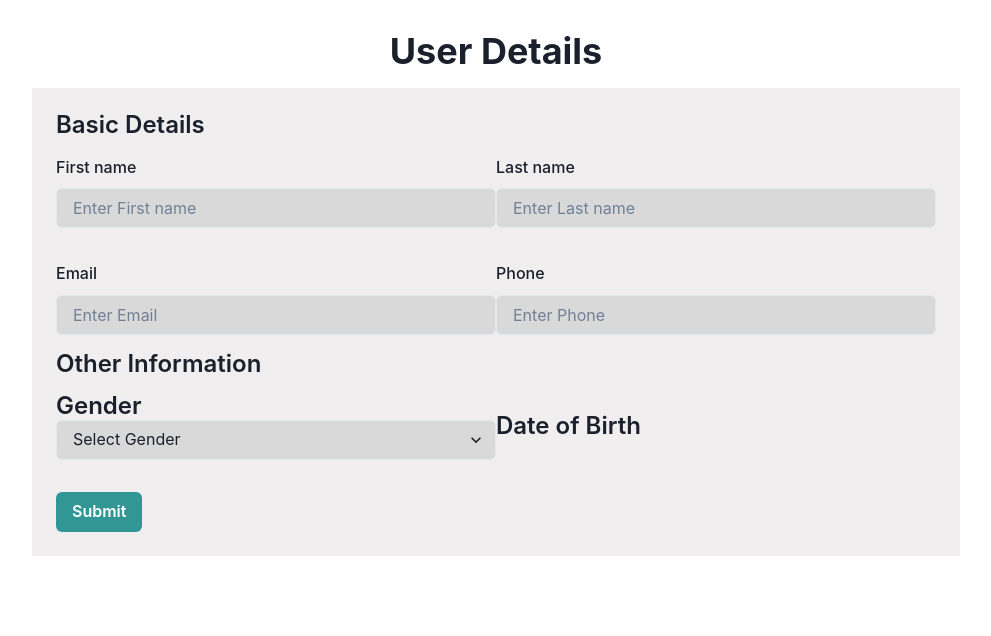
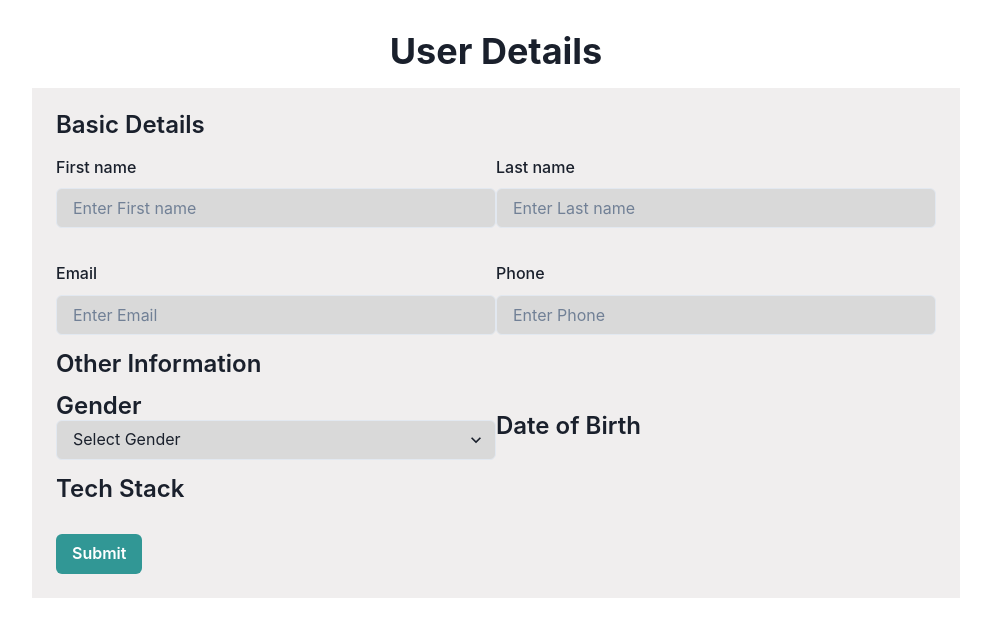
Before and after one commit to zeenat-abedin/react-typescript-form, a React (Create React App) app: page / in a window 1280 px wide. Shown: the top 636 px of the page, without its empty margins (144-1135 px from the left). Built offline with nearby package versions, Linux system fonts and the light colour scheme.

Commit message:
add a new section for tech stack

```diff
--- a/src/components/HookForm.tsx
+++ b/src/components/HookForm.tsx
@@ -16,6 +16,7 @@ interface FormValues {
   phone: string,
   dob: string,
   gender: string
+
 }
 
  function HookForm() {
@@ -115,6 +116,9 @@ interface FormValues {
       </FormControl>
       </Flex>
 
+      <FormControl id='' mb="4" >
+          <h2>Tech Stack</h2>
+      </FormControl>
       <Button mt={4} colorScheme='teal' isLoading={isSubmitting} type='submit'>
         Submit
       </Button>
```
